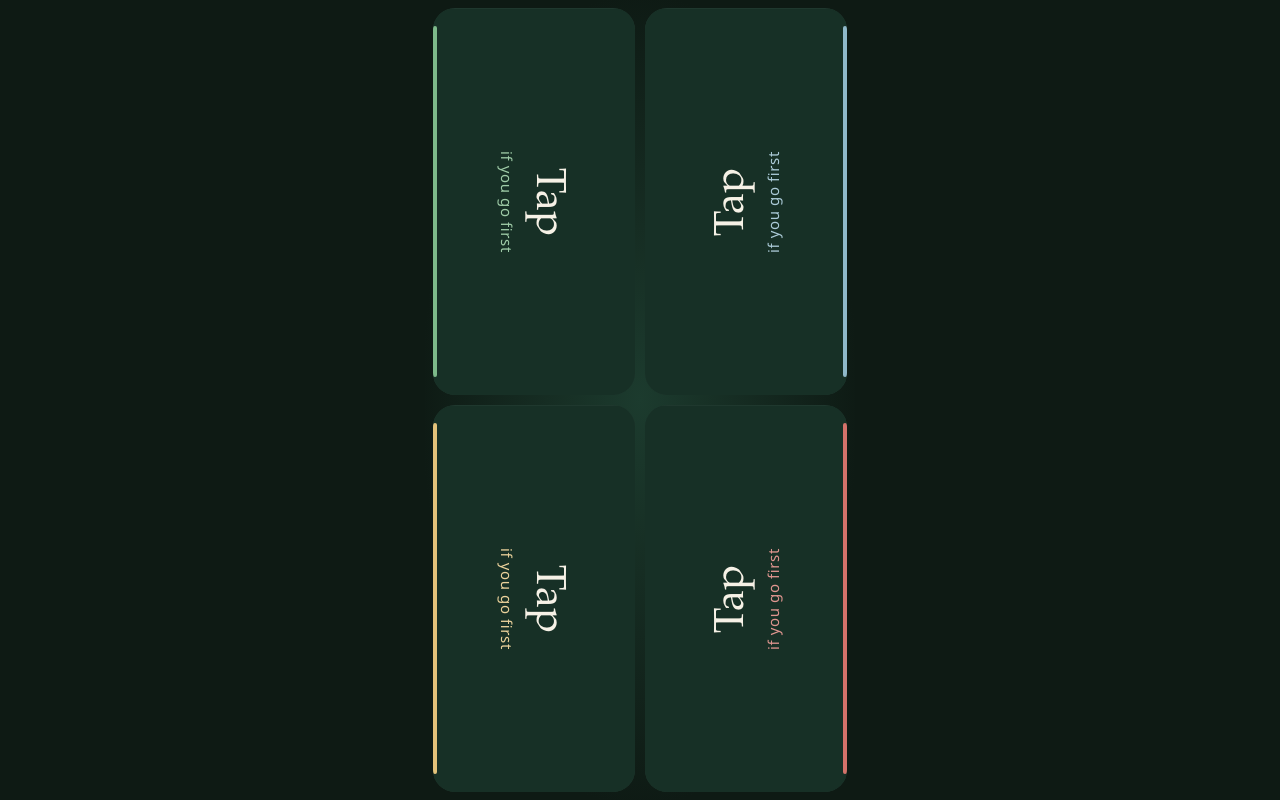
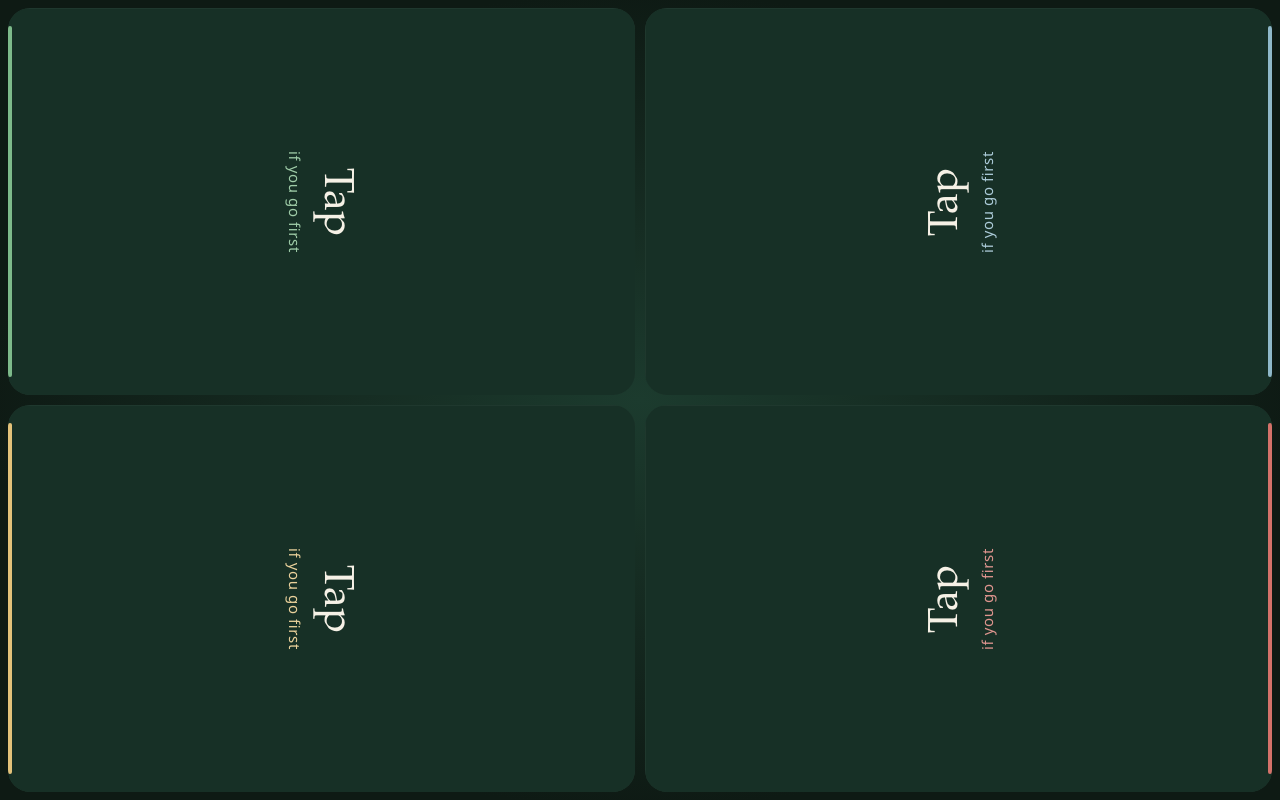
Before and after one commit to NateClarkTech/ShellHacks2026, a React (Vite) app: page / in a window 1280 px wide. Built offline with nearby package versions, Linux system fonts and the light colour scheme.

Commit message:
fix(layout): let a desktop window use the full width
A phone still stays in the portrait column. A window at least 800 by 600 pixels uses the whole width.

```diff
--- a/src/index.css
+++ b/src/index.css
@@ -69,6 +69,11 @@ input {
   background: radial-gradient(ellipse at center, #1c3b2e 0%, #0e1a14 72%);
   user-select: none;
   -webkit-user-select: none;
+}
+
+/* A phone stays a portrait column. A desktop window is wide enough to use the full width. */
+@media (min-width: 800px) and (min-height: 600px) {
+  .table { width: 100%; }
 }
 
 .cell {
```
